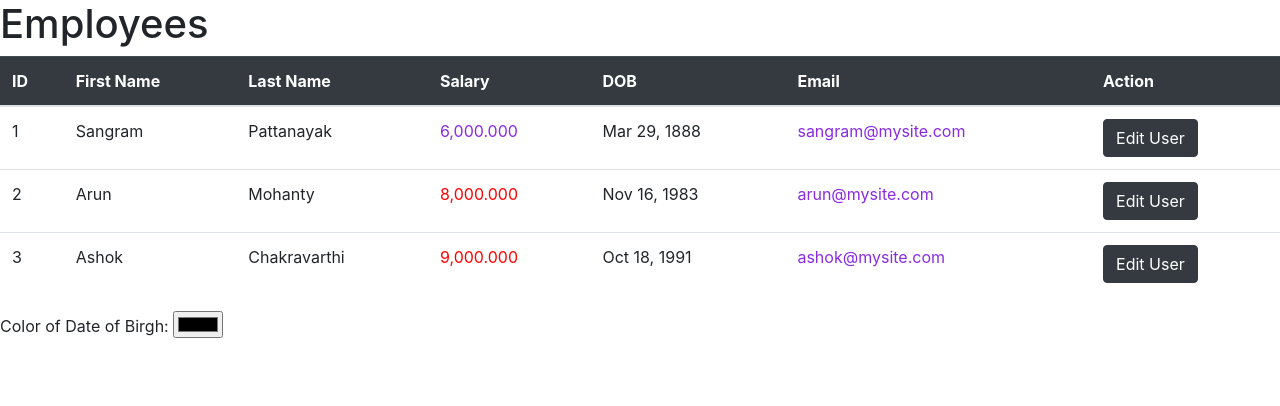
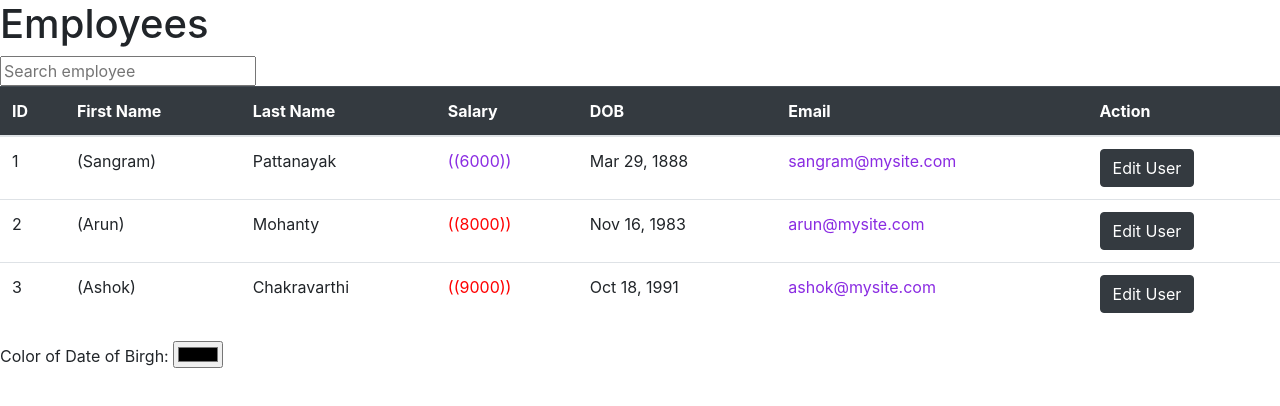
Before and after one commit to psangrama/NgAssignment, an Angular app: page / in a window 1280 px wide. Shown: the top 406 px of the page. Built offline with nearby package versions, Linux system fonts and the light colour scheme.

Commit message:
Custom pipe, search and parenthesis

```diff
--- a/src/app/app.module.ts
+++ b/src/app/app.module.ts
@@ -5,12 +5,16 @@ import { AppComponent } from './app.component';
 import { EmployeeComponent } from './components/employee/employee.component';
 import { FormsModule } from '@angular/forms';
 import { RowHighlightDirective } from './common/rowhighlight.directive';
+import { SearchPipe } from './shared/search.pipe';
+import { ParenthesisPipe } from './shared/parenthesis.pipe';
 
 @NgModule({
   declarations: [
     AppComponent,
     EmployeeComponent,
-    RowHighlightDirective
+    RowHighlightDirective,
+    SearchPipe,
+    ParenthesisPipe
   ],
   imports: [
     BrowserModule,
--- a/src/app/components/employee/employee.component.html
+++ b/src/app/components/employee/employee.component.html
@@ -1,4 +1,6 @@
 <h1>Employees</h1>
+
+<input type="text" placeholder="Search employee" [(ngModel)]="searchedEmployee">
 <table class="table">
   <thead class="table-dark">
     <tr>
@@ -15,14 +17,14 @@
     <tr>
       <td *ngIf="employees.length == 0" colspan="7"><h6>No Employee Found</h6></td>
     </tr>
-    <tr *ngFor="let employee of employees;" appHighlight="{{cellTextDynamicColor}}">
+    <tr *ngFor="let employee of employees | search: searchedEmployee;" appHighlight="{{cellTextDynamicColor}}">
       <td>
         <span> {{employee.employeeID}} </span>
       </td>
       <td>
         <!-- In order to bind data to text using ngModel, FormsModule is required to be injected -->
         <input *ngIf="isEditClicked" type="text" placeholder="Enter first name" [(ngModel)]="employee.firstName"/> <!--String interpolation method : value="{{employee.firstName}}"-->
-        <span *ngIf="!isEditClicked">{{employee.firstName}}</span>
+        <span *ngIf="!isEditClicked">{{employee.firstName | parenthesis : false }}</span>
       </td>
       <td>
         <input *ngIf="isEditClicked" type="text" placeholder="Enter last name" [(ngModel)]="employee.lastName"/>
@@ -30,7 +32,8 @@
       </td>
       <td [ngClass]="employee.salary > 6000 ? 'cellTextRed':'cellTextBlue'">
         <input *ngIf="isEditClicked" type="text" placeholder="Enter salary" [(ngModel)]="employee.salary "/>
-        <span *ngIf="!isEditClicked">{{employee.salary | number:'4.3-5'}}</span>
+        <span *ngIf="!isEditClicked">{{employee.salary | parenthesis : true }}</span>
+        <!-- <span *ngIf="!isEditClicked">{{employee.salary | number:'4.3-5' }}</span> -->
       </td>
       <td [ngStyle]="{'color':cellTextDynamicColor}"> <!--Property binding - Apply dynamic style-->
         <input *ngIf="isEditClicked" type="text" placeholder="Enter date of birth" [(ngModel)]="employee.dOB"/>
--- a/src/app/components/employee/employee.component.ts
+++ b/src/app/components/employee/employee.component.ts
@@ -11,11 +11,13 @@ export class EmployeeComponent implements OnInit {
   public employees: IEmployeeModel[];
   public salaryHighlighter:string;
   public cellTextDynamicColor: string;
+  public searchedEmployee: string;
 
   constructor() {
     this.employees = [];
     this.salaryHighlighter = "";
     this.cellTextDynamicColor = ""
+    this.searchedEmployee = '';
   }
 
   ngOnInit(): void {
--- /dev/null
+++ b/src/app/shared/parenthesis.pipe.ts
@@ -0,0 +1,20 @@
+import { Pipe, PipeTransform } from '@angular/core';
+
+@Pipe({
+  name: 'parenthesis'
+})
+export class ParenthesisPipe implements PipeTransform {
+
+  transform(value: number | string, parameter?: boolean): string {
+
+    if(value===''){
+      return '';
+    }
+    else{
+      if(parameter){
+        return '((' + value + '))';
+      }
+      return '(' + value + ")";
+    }
+  }
+}
--- /dev/null
+++ b/src/app/shared/search.pipe.ts
@@ -0,0 +1,23 @@
+import { Pipe, PipeTransform } from '@angular/core';
+import { IEmployeeModel } from 'src/models/Employee';
+
+@Pipe({
+  name: 'search'
+})
+export class SearchPipe implements PipeTransform {
+
+  transform(employees: IEmployeeModel[], searchedEmployee: string): IEmployeeModel[] {
+    if(employees.length === 0 || searchedEmployee === ''){
+      return employees;
+    }
+
+    const result: IEmployeeModel[] = []
+
+    for (const employee of employees) {
+      if(employee.firstName.toLocaleLowerCase().match(searchedEmployee.toLocaleLowerCase())){
+        result.push(employee);
+      }
+    }
+    return result;
+  }
+}
```
Also changed, not shown: 2 other files (tests, documents, lock files or other folders).
